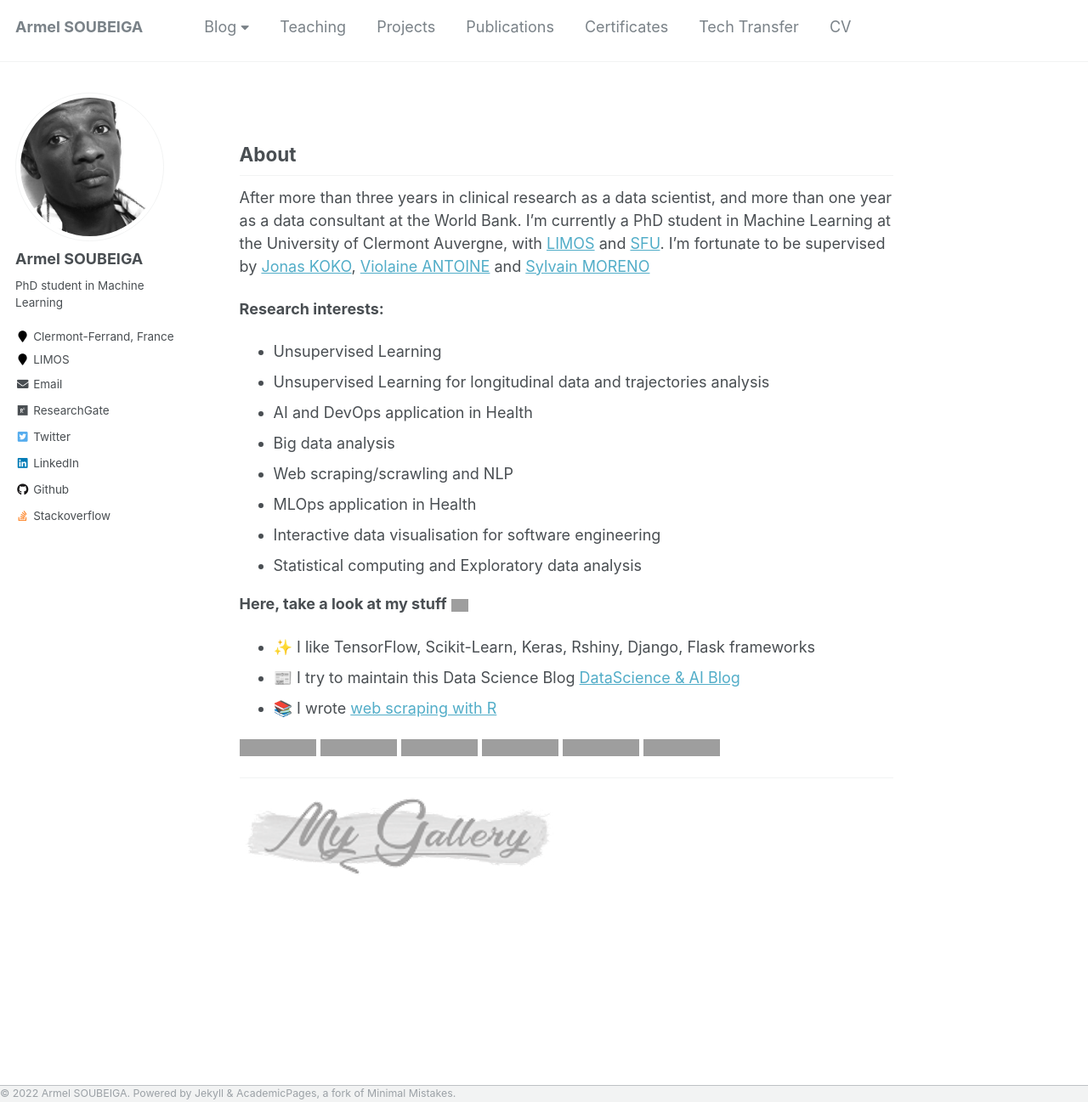
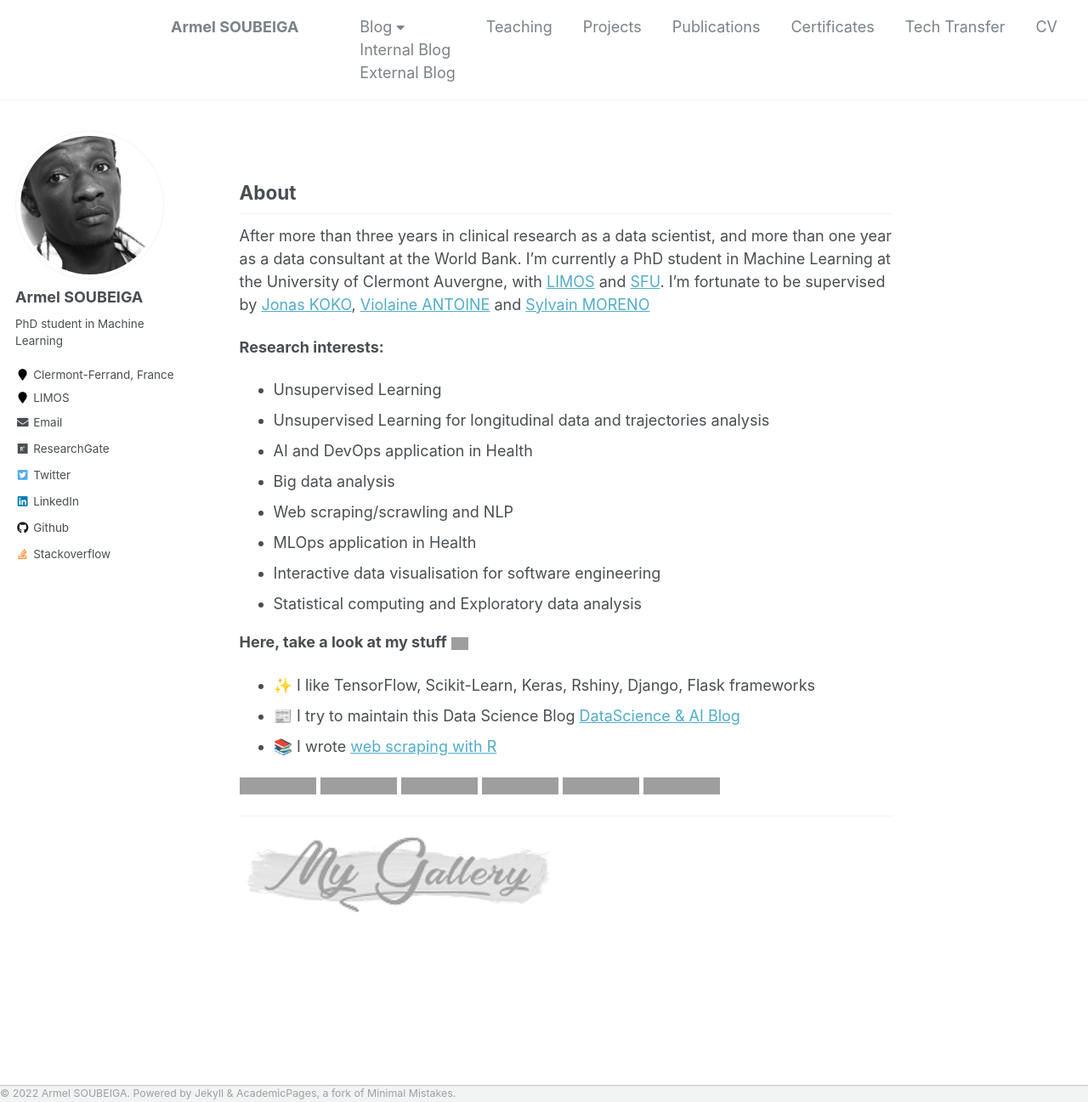
Before and after one commit to armelsoubeiga/armelsoubeiga.github.io, a Jekyll site: the page built from _pages/about.md, in a window 1280 px wide and 1297 px high, cut to the strip 0-1297 px from the top of the window. Shown: the whole strip at 85% size. Built offline with Jekyll 4.4.1, drawn with Linux system fonts in a browser that asks for light colours; grey boxes are pictures that could not be loaded.

Commit message:
Update _navigation.scss

```diff
--- a/_sass/_navigation.scss
+++ b/_sass/_navigation.scss
@@ -225,8 +225,6 @@
   }
 
   .visible-links {
-
-/*
     display: -webkit-box;
     display: -ms-flexbox;
     display: flex;
@@ -243,27 +241,6 @@
       -ms-flex: none;
       flex: none;
     }
-*/
-    display: table;
-    li {
-      display: table-cell;
-      vertical-align: middle;
-
-      &:first-child {
-        font-weight: bold;
-
-        a {
-          margin-left: 0;
-        }
-      }
-
-      &:last-child {
-        a {
-          margin-right: 0;
-        }
-      }
-    }
-
 
     a {
       position: relative;
@@ -288,7 +265,7 @@
         transform: scaleX(1); // reveal
       }
     }
-
+/*
     .dropdown {
       float: left;
       width: auto;
@@ -314,6 +291,7 @@
     .dropdown-content a:not(:last-child){
       border-bottom: none;
     }
+     */
   }
 
   .hidden-links {
```
